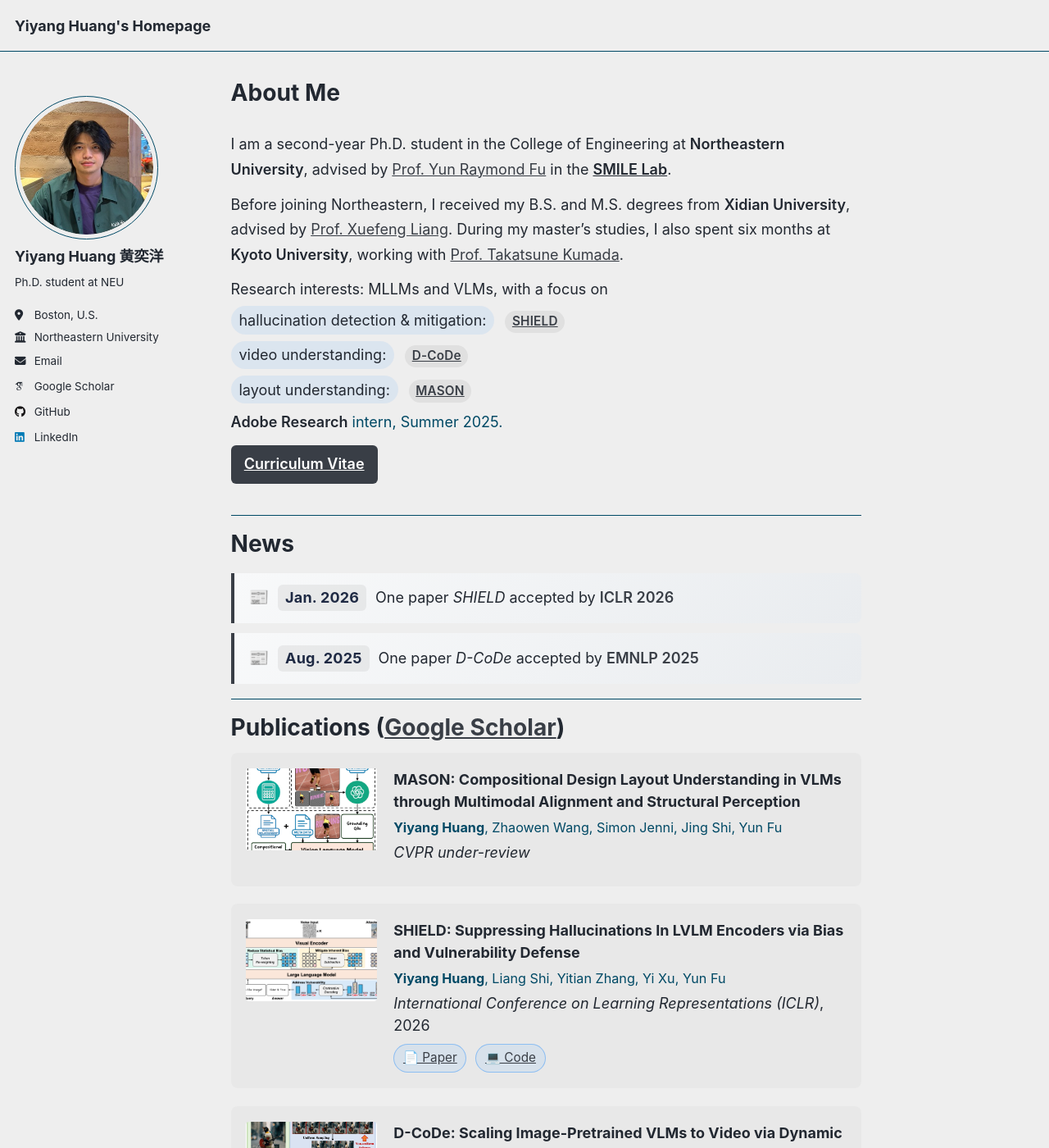
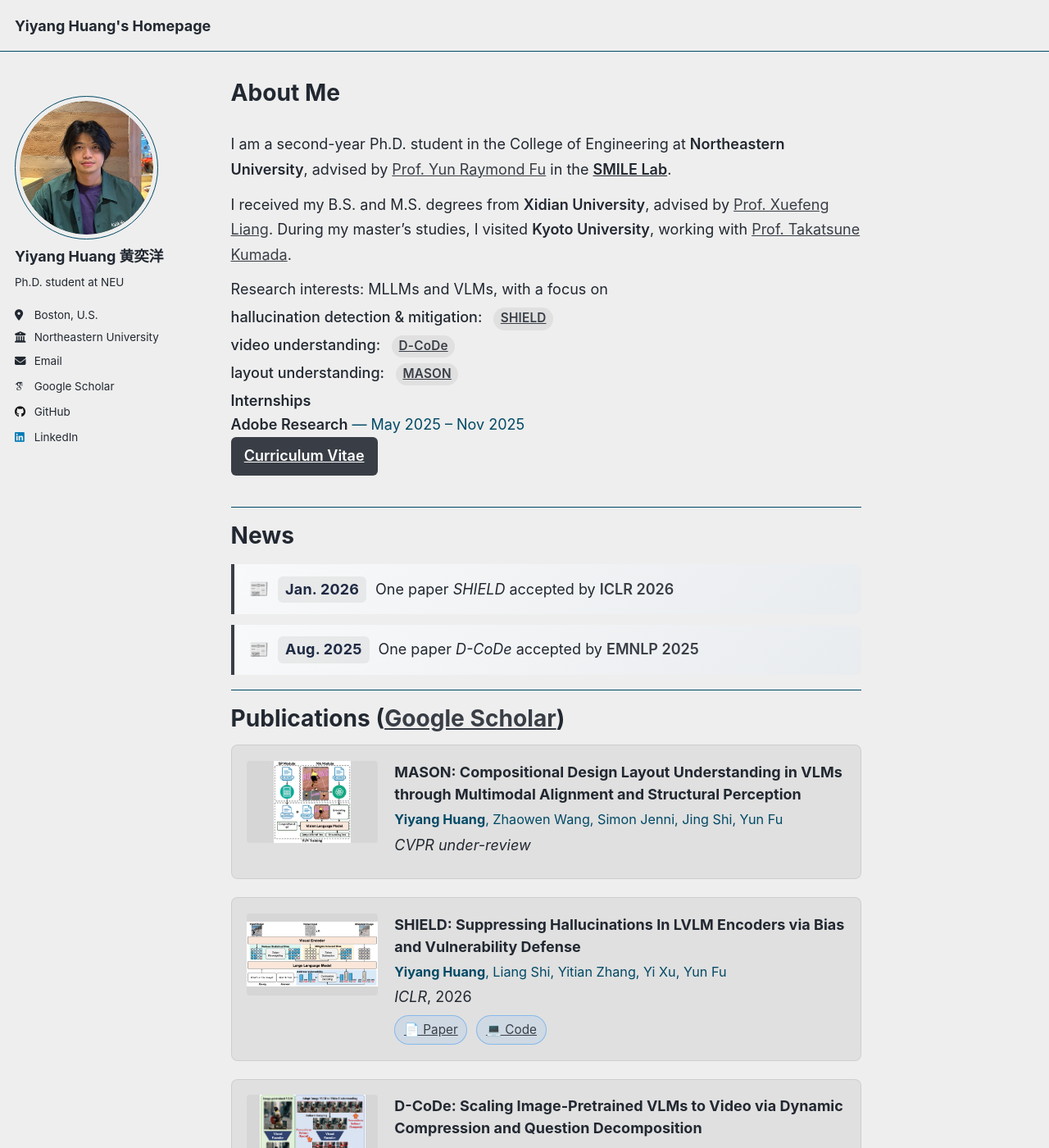
Before and after one commit to hukcc/hukcc.github.io, a Jekyll site: the page built from _pages/about.md, in a window 1280 px wide and 1400 px high. Shown: the whole window at 82% size. Built offline with Jekyll 4.4.1, drawn with Linux system fonts in a browser that asks for light colours; some web fonts are replaced; a script that is not in the unit is left out; some of the changed text lies outside the part shown.

Commit message:
Refine intro wording and publication card styling
- Simplify education/visit text and update internship dates
- Adjust research focus display to plain categories
- Use abbreviated venue names in publications
- Improve publication card contrast and image fit

```diff
--- a/_pages/about.md
+++ b/_pages/about.md
@@ -16,31 +16,30 @@
     <a class="kw" href="https://fulab.sites.northeastern.edu/">SMILE Lab</a>.
   </p>
   <p>
-    Before joining Northeastern, I received my B.S. and M.S. degrees from
-    <span class="kw">Xidian University</span>, advised by
-    <a href="https://web.xidian.edu.cn/xliang/en/index.html">Prof. Xuefeng Liang</a>.
-    During my master’s studies, I also spent six months at
-    <span class="kw">Kyoto University</span>, working with
-    <a href="https://kdb.iimc.kyoto-u.ac.jp/profile/en.a61c204316cdb5fc.html#display-items_basic-information">Prof. Takatsune Kumada</a>.
+    I received my B.S. and M.S. degrees from <span class="kw">Xidian University</span>,
+    advised by <a href="https://web.xidian.edu.cn/xliang/en/index.html">Prof. Xuefeng Liang</a>.
+    During my master’s studies, I visited <span class="kw">Kyoto University</span>,
+    working with <a href="https://kdb.iimc.kyoto-u.ac.jp/profile/en.a61c204316cdb5fc.html#display-items_basic-information">Prof. Takatsune Kumada</a>.
   </p>
   <div class="intro-focus">
     <div class="focus-title">Research interests: MLLMs and VLMs, with a focus on</div>
     <div class="focus-item">
-      <span class="paper-pill">hallucination detection &amp; mitigation:</span>
+      <span class="focus-category">hallucination detection &amp; mitigation:</span>
       <a class="paper-tag" href="#pub-shield">SHIELD</a>
     </div>
     <div class="focus-item">
-      <span class="paper-pill">video understanding:</span>
+      <span class="focus-category">video understanding:</span>
       <a class="paper-tag" href="#pub-dcode">D-CoDe</a>
     </div>
     <div class="focus-item">
-      <span class="paper-pill">layout understanding:</span>
+      <span class="focus-category">layout understanding:</span>
       <a class="paper-tag" href="#pub-mason">MASON</a>
     </div>
   </div>
-  <p class="intro-meta">
-    <span class="kw">Adobe Research</span> intern, Summer 2025.
-  </p>
+  <div class="intro-meta">
+    <div class="meta-title">Internships</div>
+    <div class="meta-item"><span class="kw">Adobe Research</span> — May 2025 – Nov 2025</div>
+  </div>
   <p class="intro-cta">
     <a class="btn-cv" href="../files/cv-yiyang.pdf">Curriculum Vitae</a>
   </p>
@@ -84,7 +83,7 @@
   <div class="pub-content">
     <div class="pub-title">SHIELD: Suppressing Hallucinations In LVLM Encoders via Bias and Vulnerability Defense</div>
     <div class="pub-authors"><strong>Yiyang Huang</strong>, Liang Shi, Yitian Zhang, Yi Xu, Yun Fu</div>
-    <div class="pub-venue"><em>International Conference on Learning Representations (ICLR)</em>, 2026</div>
+    <div class="pub-venue"><em>ICLR</em>, 2026</div>
     <div class="pub-links">
       <a href="https://arxiv.org/abs/2510.16596" class="pub-link">📄 Paper</a>
       <a href="https://arxiv.org/abs/2510.16596" class="pub-link">💻 Code</a>
@@ -99,7 +98,7 @@
   <div class="pub-content">
     <div class="pub-title">D-CoDe: Scaling Image-Pretrained VLMs to Video via Dynamic Compression and Question Decomposition</div>
     <div class="pub-authors"><strong>Yiyang Huang</strong>, Yizhou Wang, Yun Fu</div>
-    <div class="pub-venue"><em>Empirical Methods in Natural Language Processing (EMNLP)</em>, 2025</div>
+    <div class="pub-venue"><em>EMNLP</em>, 2025</div>
     <div class="pub-links">
       <a href="https://arxiv.org/abs/2510.08818" class="pub-link">📄 Paper</a>
       <a href="https://github.com/hukcc/D-CoDe" class="pub-link">💻 Code</a>
@@ -114,7 +113,7 @@
   <div class="pub-content">
     <div class="pub-title">LipReading for Low-resource Languages by Language Dynamic LoRA</div>
     <div class="pub-authors">Shuai Zou, Xuefeng Liang, <strong>Yiyang Huang</strong></div>
-    <div class="pub-venue"><em>IEEE International Conference on Acoustics, Speech and Signal Processing (ICASSP)</em>, 2025</div>
+    <div class="pub-venue"><em>ICASSP</em>, 2025</div>
     <div class="pub-links">
       <a href="https://ieeexplore.ieee.org/abstract/document/10889645" class="pub-link">📄 Paper</a>
     </div>
@@ -128,7 +127,7 @@
   <div class="pub-content">
     <div class="pub-title">CALLip: Lipreading using Contrastive and Attribute Learning</div>
     <div class="pub-authors"><strong>Yiyang Huang</strong>, Xuefeng Liang, Chaowei Fang</div>
-    <div class="pub-venue"><em>ACM International Conference on Multimedia (ACMMM)</em>, 2021</div>
+    <div class="pub-venue"><em>ACMMM</em>, 2021</div>
     <div class="pub-links">
       <a href="https://dl.acm.org/doi/10.1145/3474085.3475420" class="pub-link">📄 Paper</a>
     </div>
@@ -153,6 +152,16 @@
 
 .intro-meta {
   color: var(--global-text-color-light, #666);
+}
+
+.meta-title {
+  font-weight: 600;
+  color: var(--global-text-color, #222);
+  margin-bottom: 0.15em;
+}
+
+.meta-item {
+  margin: 0.1em 0;
 }
 
 .kw {
@@ -185,18 +194,10 @@
   text-decoration: none;
 }
 
-.paper-pill {
-  display: inline-block;
-  margin: 0 0.15em 0.2em 0;
-  padding: 0.2em 0.55em;
-  border-radius: 999px;
-  background: rgba(0, 123, 255, 0.08);
-  text-decoration: none;
-}
-
-.paper-pill:hover {
-  background: rgba(0, 123, 255, 0.15);
-  text-decoration: none;
+.focus-category {
+  color: var(--global-text-color, #222);
+  font-weight: 500;
+  margin-right: 0.2em;
 }
 
 .btn-cv {
@@ -281,9 +283,11 @@
 }
 
 .pub-thumb img {
-  width: 100%;
-  height: 100%;
-  object-fit: cover;
+  max-width: 100%;
+  max-height: 100%;
+  width: auto;
+  height: auto;
+  object-fit: contain;
 }
 
 .pub-content {
```
Also changed, not shown: other parts of _pages/about.md (+3 -2 lines).
